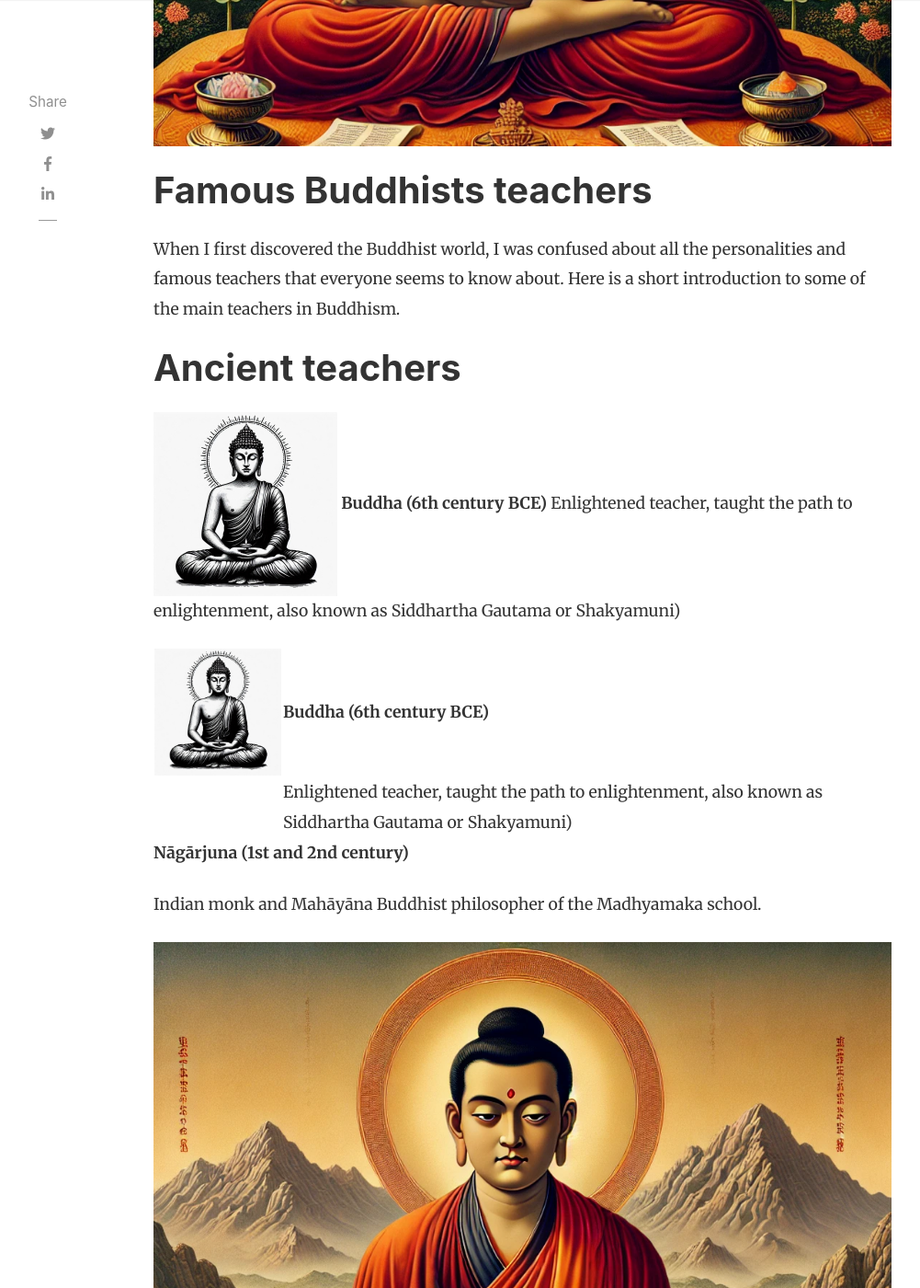
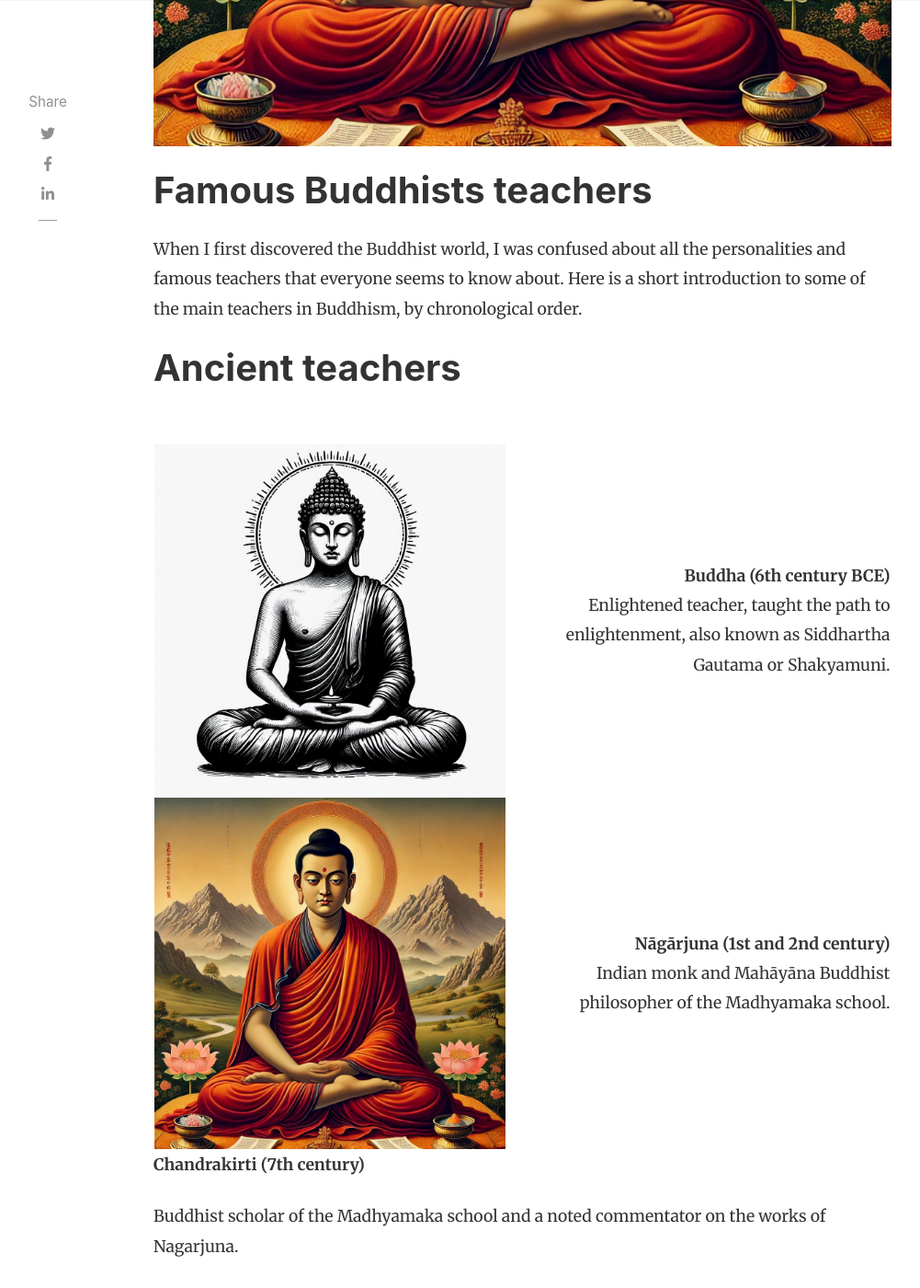
Before and after one commit to seedsofalternative/seedsofalternative.github.io, a Jekyll site: the page built from _posts/2018-01-12-famous_buddhist-teachers.md, in a window 1280 px wide and 1400 px high, scrolled down 1068 px. Shown: the whole window at 92% size, without its empty margins (118-1119 px from the left). Built offline with Jekyll 4.4.1, drawn with Linux system fonts in a browser that asks for light colours; nearby versions of some CDN libraries; comment, search, counter and statistics services are not loaded.

Commit message:
testing styles

```diff
--- a/_posts/2018-01-12-famous_buddhist-teachers.md
+++ b/_posts/2018-01-12-famous_buddhist-teachers.md
@@ -9,30 +9,16 @@ image: assets/images/nagarjuna.webp
 
 # Famous Buddhists teachers
 
-When I first discovered the Buddhist world, I was confused about all the personalities and famous teachers that everyone seems to know about. Here is a short introduction to some of the main teachers in Buddhism.
+When I first discovered the Buddhist world, I was confused about all the personalities and famous teachers that everyone seems to know about. Here is a short introduction to some of the main teachers in Buddhism, by chronological order.
 
 # Ancient teachers
 
+| | |
+|----------|-------------:|
+| ![buddha]({{ site.baseurl }}/assets/images/buddha.jpeg)  |    **Buddha (6th century BCE)**  <br> Enlightened teacher, taught the path to enlightenment, also known as Siddhartha Gautama or Shakyamuni.  |
+![nagarjuna]({{ site.baseurl }}/assets/images/nagarjuna.webp) | **Nāgārjuna (1st and 2nd century)** <br> Indian monk and Mahāyāna Buddhist philosopher of the Madhyamaka school.    |
 
 
-
-![buddha]({{ site.baseurl }}/assets/images/buddha-small.jpg){: .align-left}
-**Buddha (6th century BCE)**
-Enlightened teacher, taught the path to enlightenment, also known as Siddhartha Gautama or Shakyamuni)
-{:style="clear: left"}
-
-
-| ![buddha]({{ site.baseurl }}/assets/images/buddha-small.jpg){: .align-left}         | **Buddha (6th century BCE)** |
-|---------------------|-------------------------------------------|
-|     | Enlightened teacher, taught the path to enlightenment, also known as Siddhartha Gautama or Shakyamuni)                                     |
-
-
-
-**Nāgārjuna (1st and 2nd century)**
-
-Indian monk and Mahāyāna Buddhist philosopher of the Madhyamaka school.
-
-![nagarjuna]({{ site.baseurl }}/assets/images/nagarjuna.webp)
 
 **Chandrakirti (7th century)**
 
```
